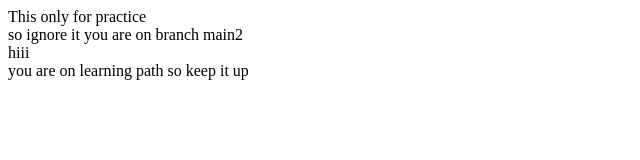
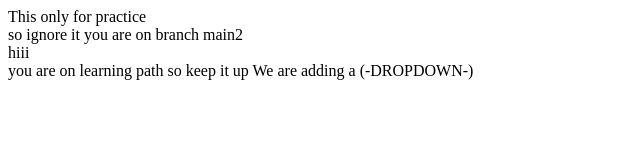
Before and after one commit to Bhosale4561/Git-Practise, a plain HTML site: page index.html in a window 1280 px wide. Shown: the whole page, without its empty margins (0-640 px from the left). Drawn offline with Linux system fonts and the light colour scheme.

```diff
--- a/index.html
+++ b/index.html
@@ -8,3 +8,6 @@
     <br>
     you are on learning path so keep it up
 </pr>
+<pr>
+    We are adding a (-DROPDOWN-)
+</pr>
```
